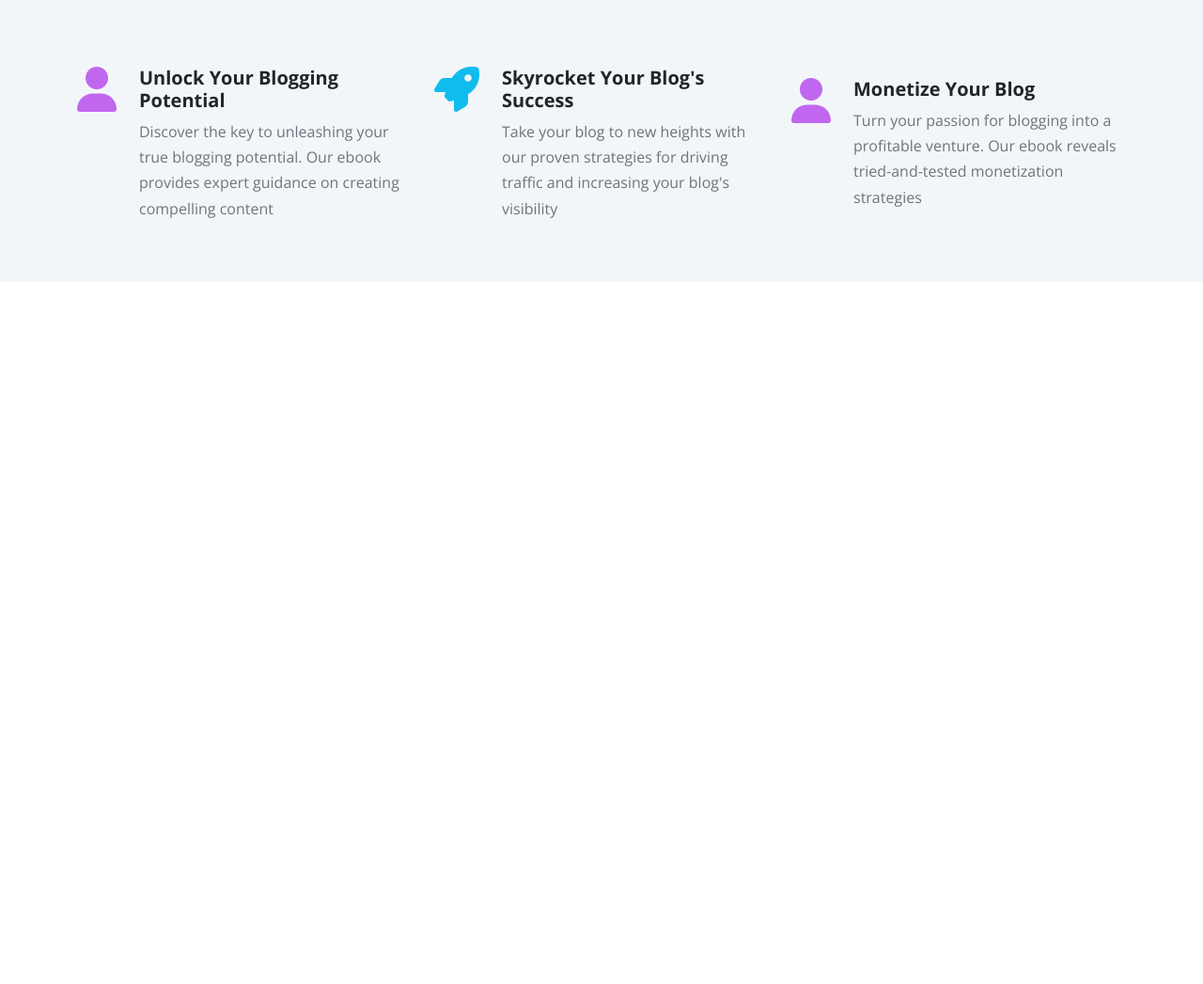
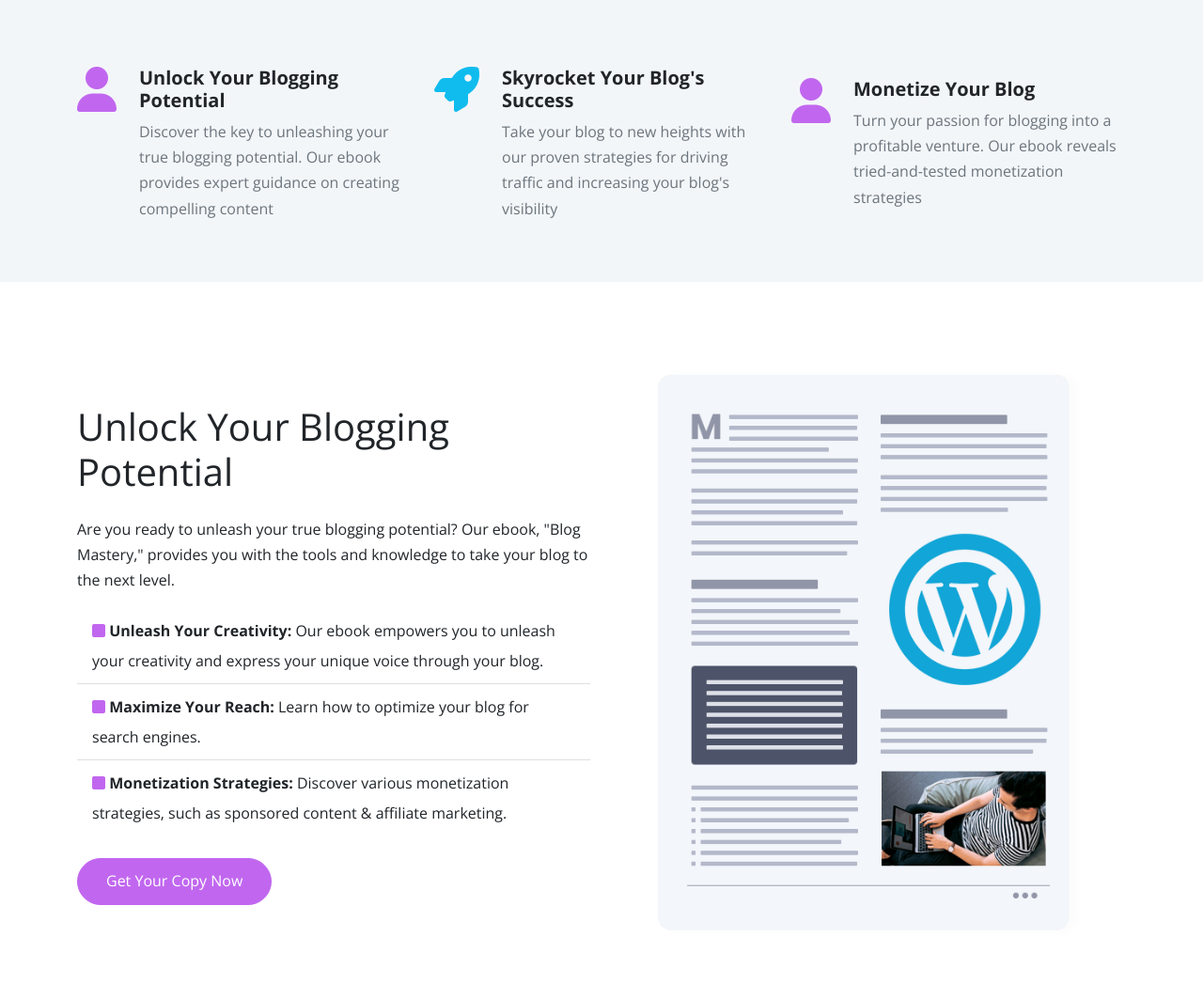
Before and after one commit to bitbard3/blog-agency, a website: page index.html in a window 1280 px wide. Shown: the part 914-1961 px from the top of the page at 94% size. Before the commit the page ends 1214 px from the top, so only its background shows below. Drawn offline with nearby package versions, Linux system fonts and the light colour scheme; files that its build step writes are made by us from their sources.

Commit message:
Add and style the website details section

```diff
--- a/index.html
+++ b/index.html
@@ -130,7 +130,42 @@
     </div>
   </section>
 
-
+  <section id="details" class="details my-5">
+    <div class="container">
+      <div class="row">
+        <div class="col-md-6">
+          <div class="text-container d-flex flex-column justify-content-center h-100">
+            <h2 class="display-6 pb-3">Unlock Your Blogging Potential</h2>
+            <p>Are you ready to unleash your true blogging potential? Our ebook, "Blog Mastery,"
+              provides you with the tools and knowledge to take your blog to the next level.</p>
+            <ul class="list-group list-group-flush lh-lg">
+              <li class="list-group-item">
+                <i class="fas fa-square text-primary"></i>
+                <strong>Unleash Your Creativity:</strong> Our ebook empowers you to unleash your creativity and express
+                your unique voice through your blog.
+              </li>
+              <li class="list-group-item">
+                <i class="fas fa-square text-primary"></i>
+                <strong>Maximize Your Reach:</strong> Learn how to optimize your blog for search engines.
+              </li>
+              <li class="list-group-item">
+                <i class="fas fa-square text-primary"></i>
+                <strong>Monetization Strategies:</strong> Discover various monetization strategies, such as sponsored
+                content & affiliate marketing.
+              </li>
+            </ul>
+            <a href="" class="btn btn-primary text-white align-self-start mt-4 text-capitalize" data-bs-toggle="modal"
+              data-bs-target="#modal1">Get your copy now</a>
+          </div>
+        </div>
+        <div class="col-md-6">
+          <div class="image-container p-5">
+            <img src="images/description.png" alt="" class="img-fluid">
+          </div>
+        </div>
+      </div>
+    </div>
+  </section>
 
 
 
--- a/js/script.js
+++ b/js/script.js
@@ -1 +1,17 @@
-// Add custom JavaScript here
+function navScroll(){
+    const navbar = document.querySelector('.navbar')
+
+    window.addEventListener('scroll',() =>{
+        if(window.scrollY>50){
+            navbar.classList.add('bg-dark');
+            navbar.classList.add('nav-sticky');
+        }
+        else{
+            navbar.classList.remove('bg-dark');
+            navbar.classList.remove('nav-sticky');
+        }
+    });
+
+}
+
+document.addEventListener('DOMContentLoaded',navScroll);
--- a/scss/styles.scss
+++ b/scss/styles.scss
@@ -1,6 +1,17 @@
 .navbar .btn-outline-light:hover{
     color: var(--bs-dark);
 }
+
+.nav-sticky{
+    opacity: 0.9;
+    box-shadow: 0 0 10px rgba(0,0,0,0.5);
+}
+
+.navbar{
+    transition: all 0.5s ease-in-out;
+}
+
+
 .header{
     background: url("../images/header-background.jpg") center center no-repeat;
     background-size:cover ;
```
